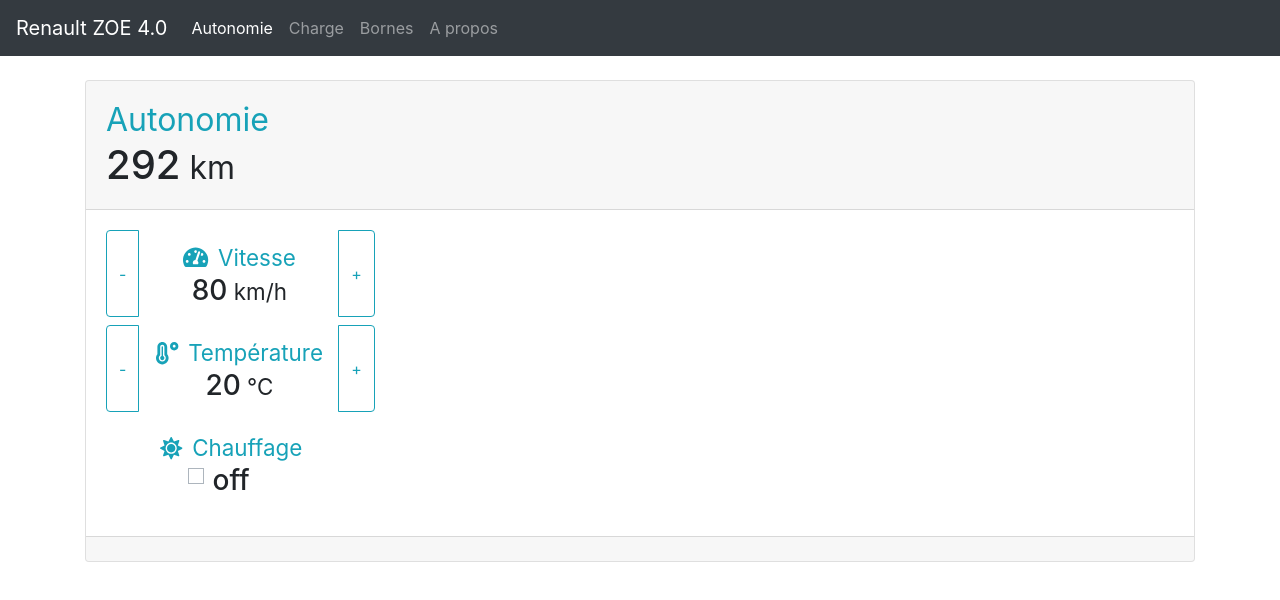
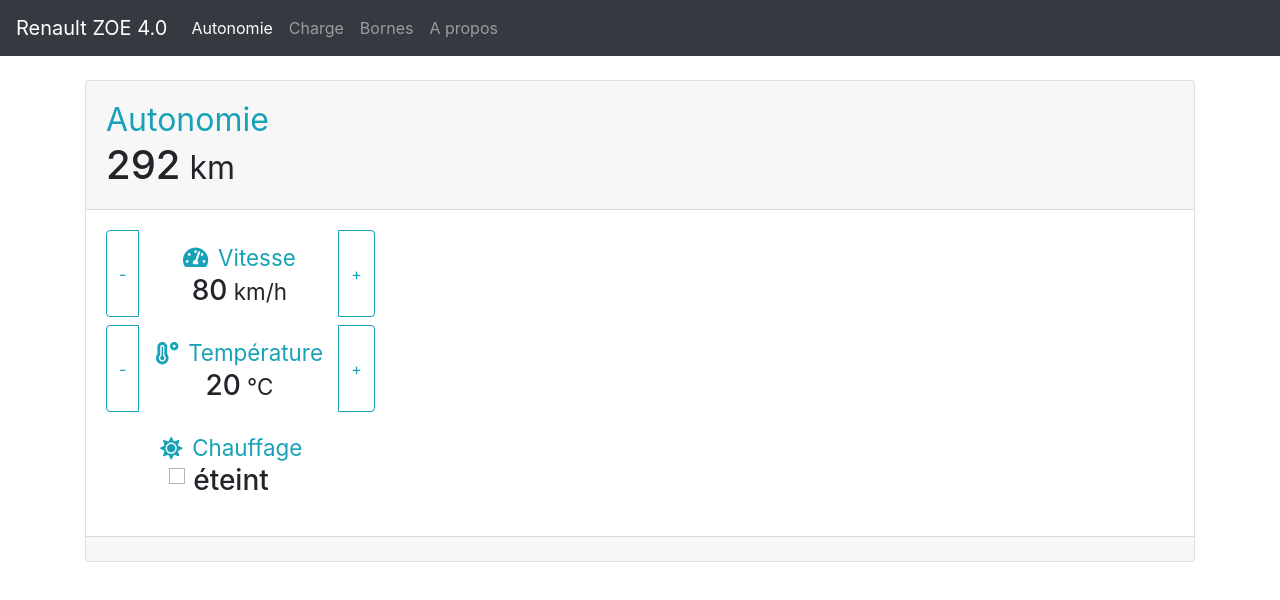
Before and after one commit to philippe-nougaillon/relax-en-zoe, a React (Create React App) app: page / in a window 1280 px wide. Shown: the top 600 px of the page. Built offline with nearby package versions, Linux system fonts and the light colour scheme; no server answers.

Commit message:
sw fonctionne

```diff
--- a/package.json
+++ b/package.json
@@ -17,7 +17,8 @@
     "react-router-dom": "^4.3.1",
     "react-scripts": "2.1.1",
     "redux": "^4.0.1",
-    "redux-logger": "^3.0.6"
+    "redux-logger": "^3.0.6",
+    "serve": "^10.1.2"
   },
   "scripts": {
     "predeploy": "yarn build",
--- a/src/components/CustomSwitchBox.js
+++ b/src/components/CustomSwitchBox.js
@@ -28,7 +28,7 @@
                         />
 
                         <label className="custom-control-label" htmlFor="switch1">
-                            { value ? "on" : "off" }
+                            { value ? "allumé" : "éteint" }
                         </label>
                     </span>
                 </div>
--- a/src/serviceWorker.js
+++ b/src/serviceWorker.js
@@ -21,15 +21,8 @@
 );
 
 export function register(config) {
-  if (process.env.NODE_ENV === 'production' && 'serviceWorker' in navigator) {
+  if ('serviceWorker' in navigator) {
     // The URL constructor is available in all browsers that support SW.
-    const publicUrl = new URL(process.env.PUBLIC_URL, window.location.href);
-    if (publicUrl.origin !== window.location.origin) {
-      // Our service worker won't work if PUBLIC_URL is on a different origin
-      // from what our page is served on. This might happen if a CDN is used to
-      // serve assets; see https://github.com/facebook/create-react-app/issues/2374
-      return;
-    }
 
     window.addEventListener('load', () => {
       const swUrl = `${process.env.PUBLIC_URL}/service-worker.js`;
```
Also changed, not shown: public/manifest.json, 1 other file (tests, documents, lock files or other folders).
